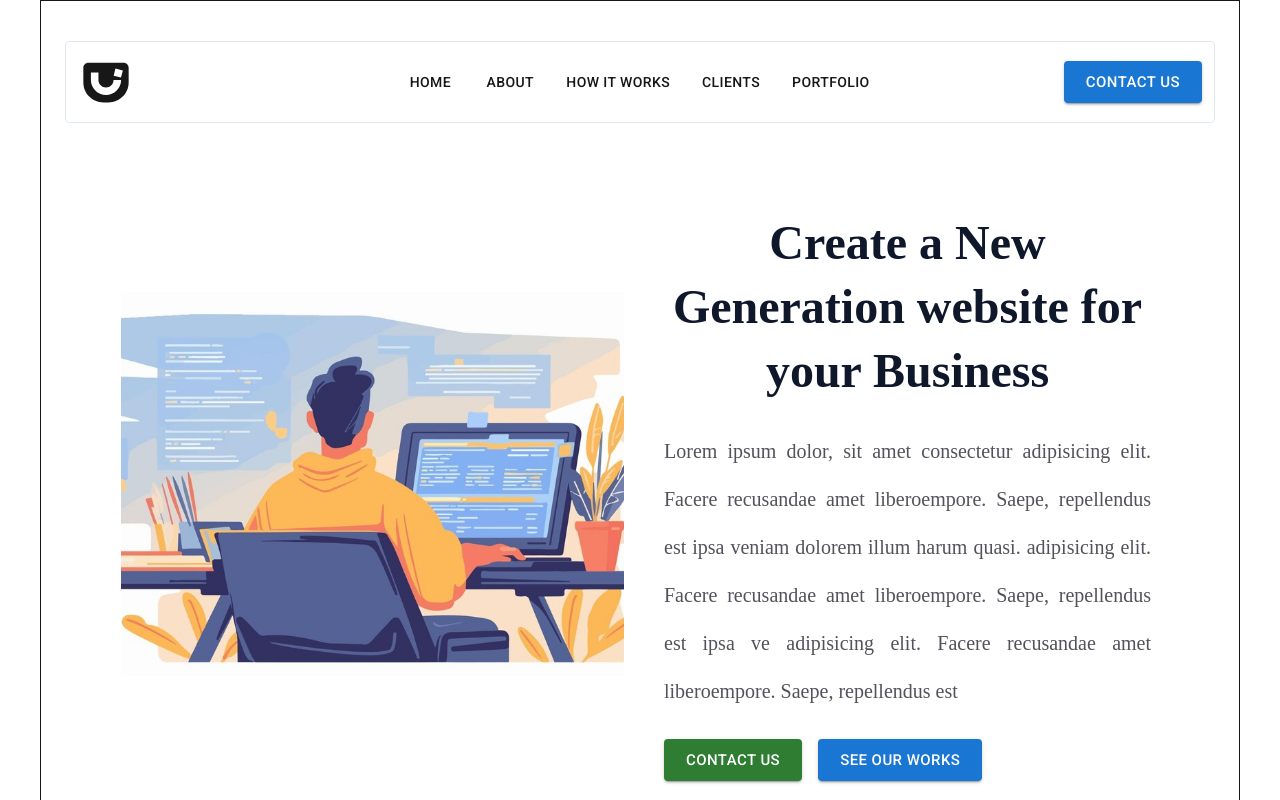
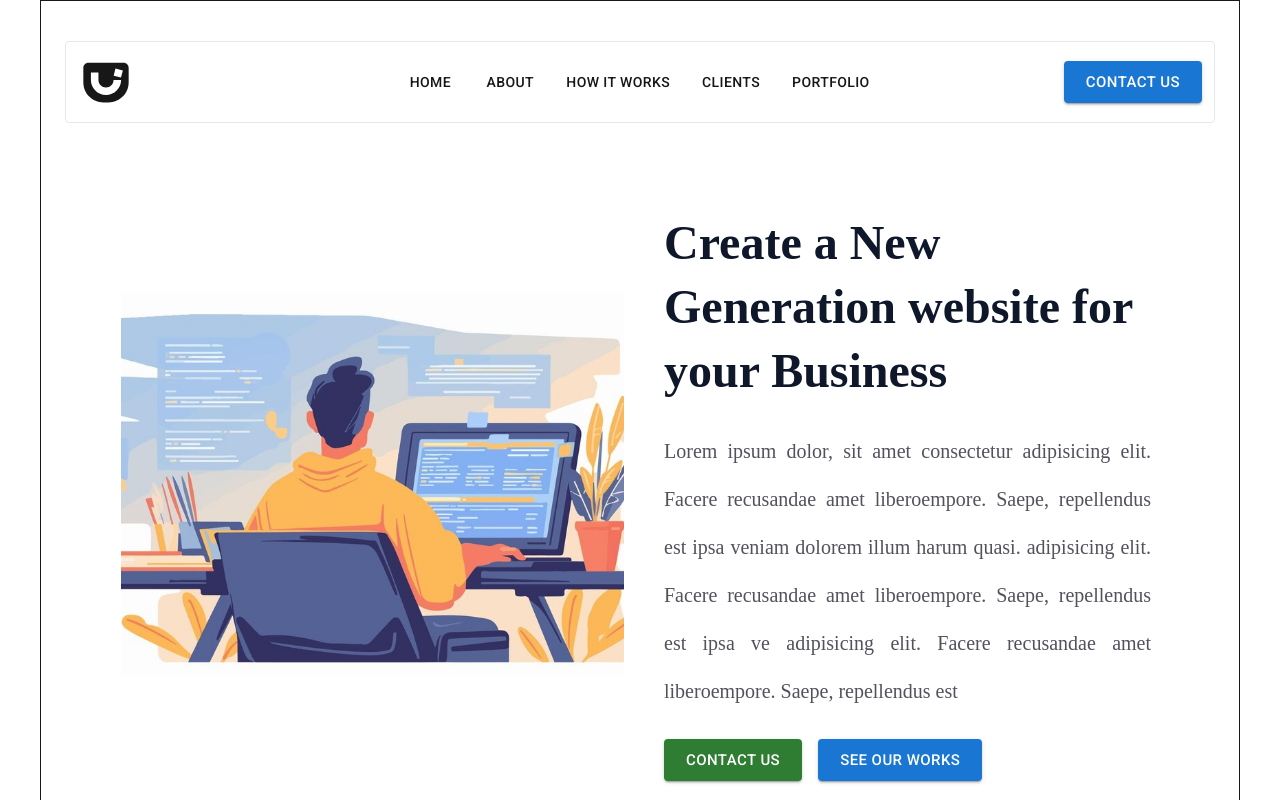
Before and after one commit to PouryaSoleimani/SIMPLE___LANDING___PAGE___NEXT.JS, a Next.js app: page / in a window 1280 px wide. Shown: the top 800 px of the page. Built offline with nearby package versions, Linux system fonts and the light colour scheme.

Commit message:
🟦 MUI 🟦

```diff
--- a/components/modules/bottom-header/BottomHeaderComponent.tsx
+++ b/components/modules/bottom-header/BottomHeaderComponent.tsx
@@ -12,7 +12,7 @@ function BottomHeaderComponent() {
             </div>
 
             <div id="HEADER__CONTENT" className='basis-full lg:basis-1/2 px-10 lg:px-6  flex items-center flex-col'>
-                <h1 className='text-5xl font-black text-center my-6 text-slate-900 leading-[4rem] mx-auto'>Create a New Generation website for your Business</h1>
+                <h1 className='text-5xl font-black text-center lg:text-start my-6 text-slate-900 leading-[4rem] mx-auto w-full sm:w-[85%] md:w-full'>Create a New Generation website for your Business</h1>
                 <p className=' text-xl text-zinc-600 leading-[3rem] text-justify'>
                     Lorem ipsum dolor, sit amet consectetur adipisicing elit. Facere recusandae amet liberoempore. Saepe, repellendus est ipsa veniam dolorem illum harum quasi.
                     adipisicing elit. Facere recusandae amet liberoempore. Saepe, repellendus est ipsa ve adipisicing elit. Facere recusandae amet liberoempore. Saepe, repellendus est
```
